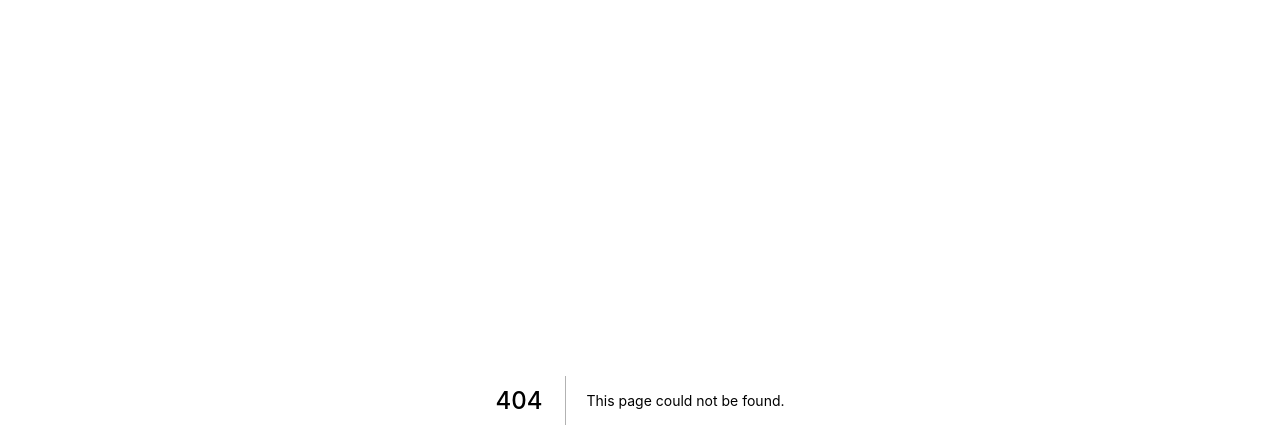
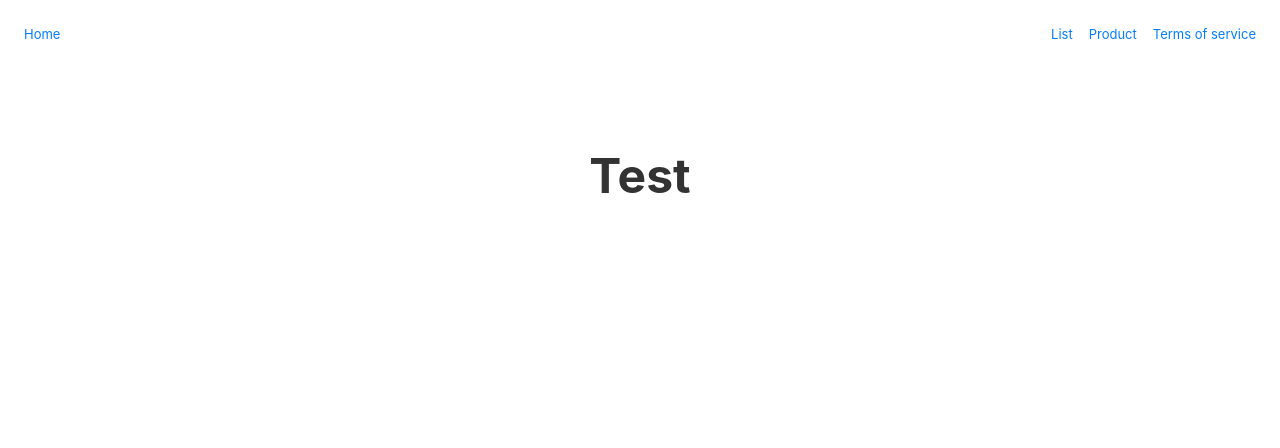
Before and after one commit to oahehc/nextjs-cache-control, a Next.js app: page /test in a window 1280 px wide. Before the commit this address had no page. Shown: the top 448 px of the page. Built offline with nearby package versions, Linux system fonts and the light colour scheme.

Commit message:
add test page

```diff
--- /dev/null
+++ b/pages/test.js
@@ -0,0 +1,19 @@
+import React from "react";
+import Nav from "../components/nav";
+import styles from "../styles/styles";
+
+const Test = () => (
+  <div>
+    <Nav />
+    <div className="hero">
+      <h1 className="title">Test</h1>
+    </div>
+    <style jsx>{styles}</style>
+  </div>
+);
+
+export default Test;
+
+export const getServerSideProps = async ({ res }) => {
+  return { props: {} };
+};
```
